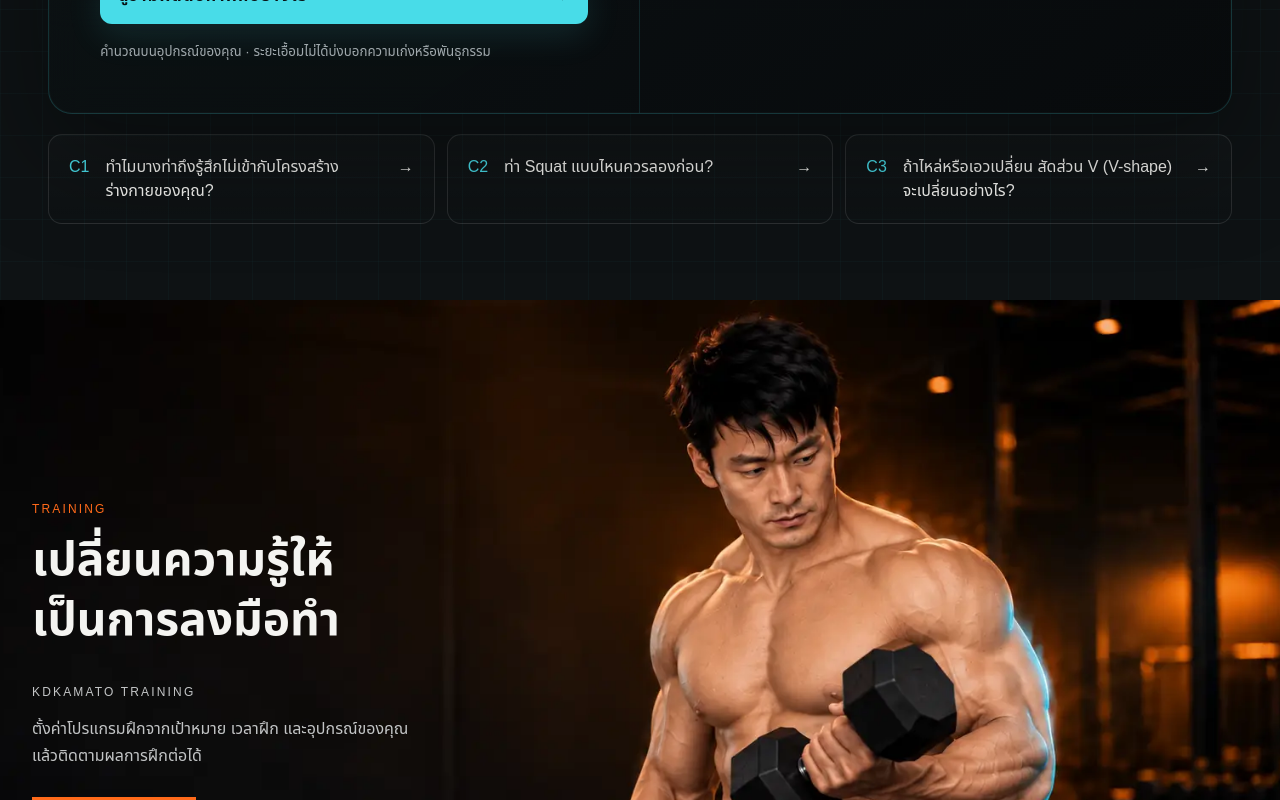
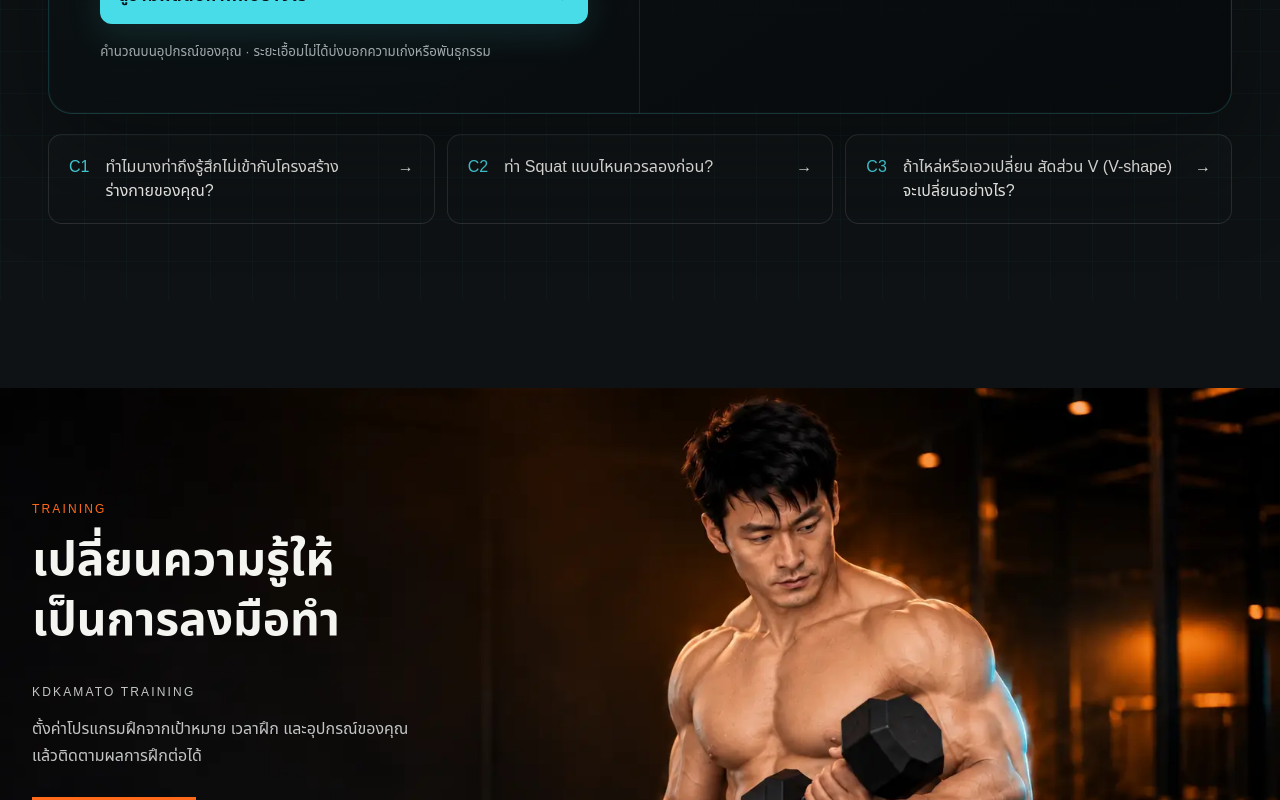
Before and after one commit to nutyfreshz/kdkamato, a Next.js app: page / in a window 1280 px wide. Shown: the part 7395-8195 px from the top of the page. Built offline with nearby package versions, Linux system fonts and the light colour scheme; no server answers.

Commit message:
fix: initialize streamed scenes and keep portraits below navigation

```diff
--- a/components/home-story.module.css
+++ b/components/home-story.module.css
@@ -13,9 +13,9 @@
 }
 .art {
   position: absolute;
-  inset: 0;
+  inset: 88px 0 0;
   width: 100%;
-  height: 100%;
+  height: calc(100% - 88px);
   max-width: none;
   object-fit: cover;
   object-position: 65% center;
@@ -60,6 +60,7 @@
   .frame { position: relative; height: auto; min-height: 0; }
   .art {
     position: relative;
+    inset: auto;
     height: clamp(330px, 62svh, 740px);
     object-position: 72% top;
     transform: none;
--- a/components/site-motion.tsx
+++ b/components/site-motion.tsx
@@ -81,7 +81,7 @@ export function SiteMotion() {
       Array.from(document.querySelectorAll<HTMLElement>(selector)).map((node) => ({ node, strength })),
     );
     const descent = document.querySelector<HTMLElement>(".descent");
-    const chapters = Array.from(document.querySelectorAll<HTMLElement>("[data-story-chapter]"));
+    let chapters: HTMLElement[] = [];
     let chapterBounds: { node: HTMLElement; top: number; height: number }[] = [];
     let dimensionsDirty = true;
     const storyLayout = window.matchMedia("(min-width: 901px) and (min-height: 641px)");
@@ -115,6 +115,8 @@ export function SiteMotion() {
       // Cache untransformed chapter geometry only after a layout change.
       // Native sticky owns the handoff; this controller only reframes the camera.
       if (dimensionsDirty) {
+        // Streamed page content can mount after the root layout effect.
+        chapters = Array.from(document.querySelectorAll<HTMLElement>("[data-story-chapter]"));
         chapterBounds = chapters.map((node) => ({
           node, top: node.getBoundingClientRect().top + window.scrollY, height: node.offsetHeight,
         }));
```
